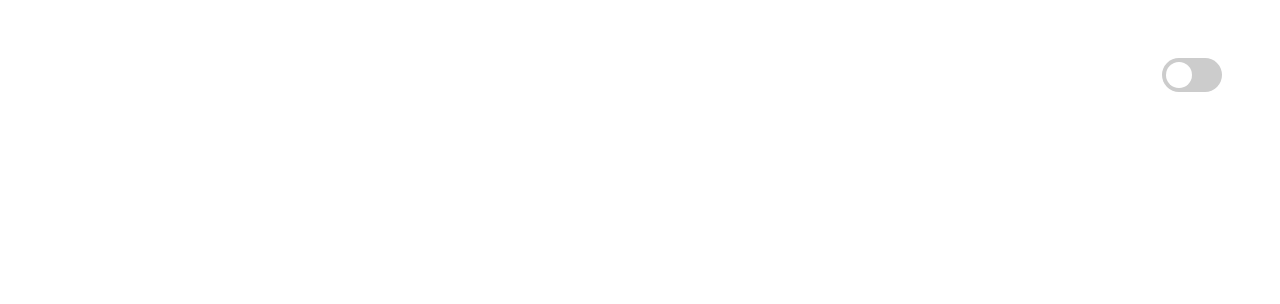
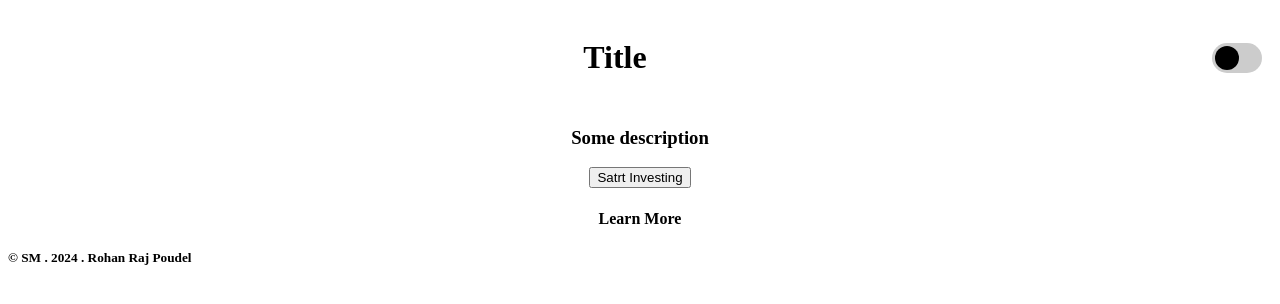
Before and after one commit to Apeksha-Poudel/SM, a plain HTML site: page index.html in a window 1280 px wide. Drawn offline with Linux system fonts and the light colour scheme.

Commit message:
Some Changes

```diff
--- a/index.html
+++ b/index.html
@@ -1,5 +1,5 @@
 <!DOCTYPE html>
-<html lang="en">
+<div lang="en">
     <head>
         <meta charset="UTF-8">
     <meta name="viewport" content="width=device-width, initial-scale=1.0">
@@ -8,11 +8,30 @@
     </head>
     <body>
         <div class="container">
+        <div class="h1">
+            <header >
+                <h1>Title</h1>
+            </header>
+        </div>
+        <div>
             <label class="switch">
                 <input type="checkbox" id="mode-toggle">
                 <span class="slider round"></span>
             </label>
         </div>
+    </div>
+        <div style="text-align: center;">
+            <h3>Some description</h3>
+        </div>
+        <div style="text-align:center;">
+            <button>Satrt Investing</button>
+        </div>
+        <div style="text-align:center;">
+            <h4>Learn More</h4>
+        </div>
         <script src="script.js"></script>
+        <footer>
+            <h5>© SM . 2024 . Rohan Raj Poudel</h5>
+        </footer>
     </body>
     </html>
--- a/styles.css
+++ b/styles.css
@@ -6,16 +6,20 @@ body {
 }
 
 .container {
+    display: flex;
     text-align: right;
-    padding: 50px;
+    padding: 10px;
+    justify-content:space-between;
+    align-items: center;
 }
 
 /* Toggle Switch Styles */
 .switch {
     position: relative;
     display: inline-block;
-    width: 60px;
-    height: 34px;
+    width: 50px;
+    height: 30px;
+    margin-left: auto;
 }
 
 .switch input {
@@ -32,18 +36,18 @@ body {
     right: 0;
     bottom: 0;
     background-color: #ccc;
-    transition: .4s;
-    border-radius: 34px;
+    transition: .3s;
+    border-radius: 30px;
 }
 
 .slider:before {
     position: absolute;
     content: "";
-    height: 26px;
-    width: 26px;
-    left: 4px;
-    bottom: 4px;
-    background-color: white;
+    height: 24px;
+    width: 24px;
+    left: 2.5px;
+    bottom: 3px;
+    background-color: rgb(0, 0, 0);
     transition: .4s;
     border-radius: 50%;
 }
@@ -53,11 +57,15 @@ input:checked + .slider {
 }
 
 input:checked + .slider:before {
-    transform: translateX(26px);
+    transform: translateX(22px);
 }
 
 /* Dark Mode */
 body.dark-mode {
     background-color: #01291c;
-    color: white;
+    color: rgb(255, 255, 255);
 }
+.h1{
+    margin-left: auto;
+    margin-right: auto;
+}
```
